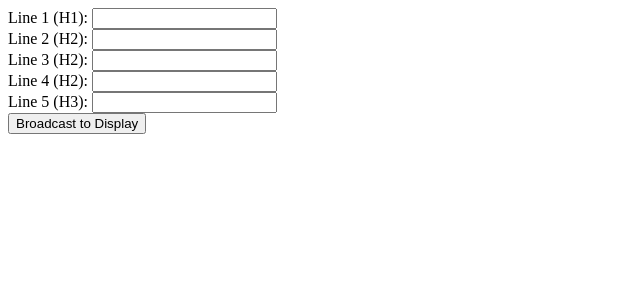
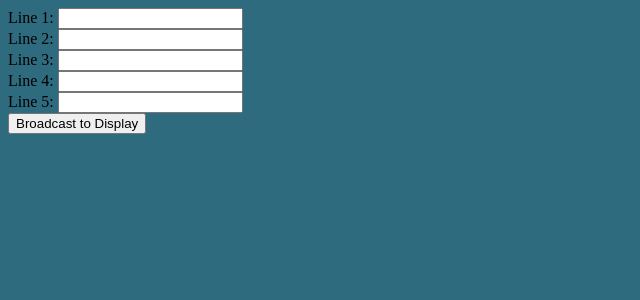
Before and after one commit to LiamSpatola/InfoCast, a Flask app: page /backend in a window 1280 px wide. Shown: the top 300 px of the page, without its empty margins (0-640 px from the left). Run offline with Flask 3, Linux system fonts and the light colour scheme; some libraries are stand-ins or nearby versions.

Commit message:
Styled index.html

```diff
--- a/static/css/styles.css
+++ b/static/css/styles.css
@@ -0,0 +1,29 @@
+.msg-line-1, .msg-line-2, .msg-line-3, .msg-line-4, .msg-line-5 {
+    color: white;
+    text-align: center;
+    font-family: Arial, Helvetica, sans-serif;
+    padding: 50% auto;
+}
+
+.current-time {
+    color: white;
+    text-align: left;
+    font-family: Arial, Helvetica, sans-serif;
+    position: absolute;
+    bottom: 0;
+    left: 0;
+    margin: 10px;
+}
+
+body {
+    background-color: rgb(47, 107, 126);
+}
+
+.information-box {
+    display: flex;
+    flex-direction: column;
+    justify-content: center;
+    align-items: center;
+    height: 100vh;
+    text-align: center;
+}
--- a/templates/backend.html
+++ b/templates/backend.html
@@ -9,19 +9,19 @@
     <title>InfoCast Backend</title>
 </head>
 <body>
-    <label for="msg-line-1-input">Line 1 (H1): </label>
+    <label for="msg-line-1-input">Line 1: </label>
     <input type="text" id="msg-line-1-input" class="msg-line-1-input"><br>
 
-    <label for="msg-line-1-input">Line 2 (H2): </label>
+    <label for="msg-line-1-input">Line 2: </label>
     <input type="text" id="msg-line-2-input" class="msg-line-2-input"><br>
 
-    <label for="msg-line-1-input">Line 3 (H2): </label>
+    <label for="msg-line-1-input">Line 3: </label>
     <input type="text" id="msg-line-3-input" class="msg-line-3-input"><br>
 
-    <label for="msg-line-1-input">Line 4 (H2): </label>
+    <label for="msg-line-1-input">Line 4: </label>
     <input type="text" id="msg-line-4-input" class="msg-line-4-input"><br>
 
-    <label for="msg-line-1-input">Line 5 (H3): </label>
+    <label for="msg-line-1-input">Line 5: </label>
     <input type="text" id="msg-line-5-input" class="msg-line-5-input"><br>
 
     <button onclick="broadcastMessage()">Broadcast to Display</button>
```
Also changed, not shown: static/js/index.js (+14 -1 lines), templates/index.html (+8 -6 lines).
